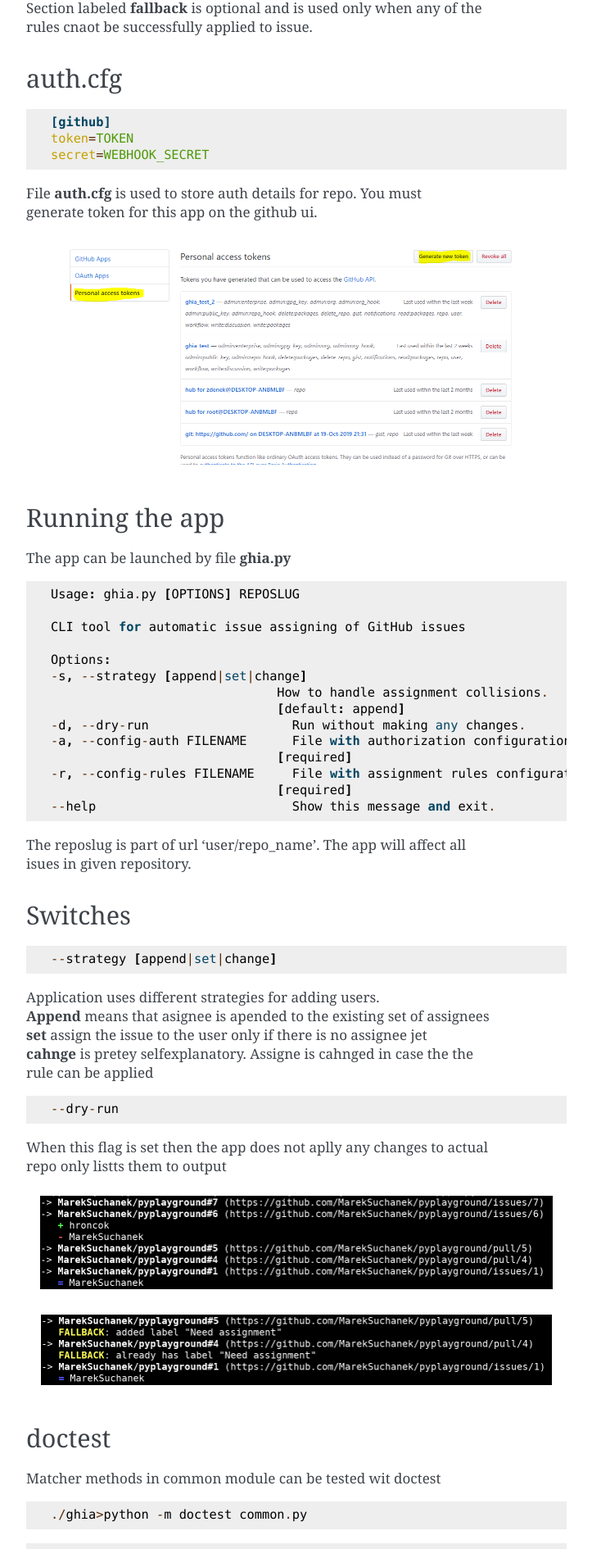
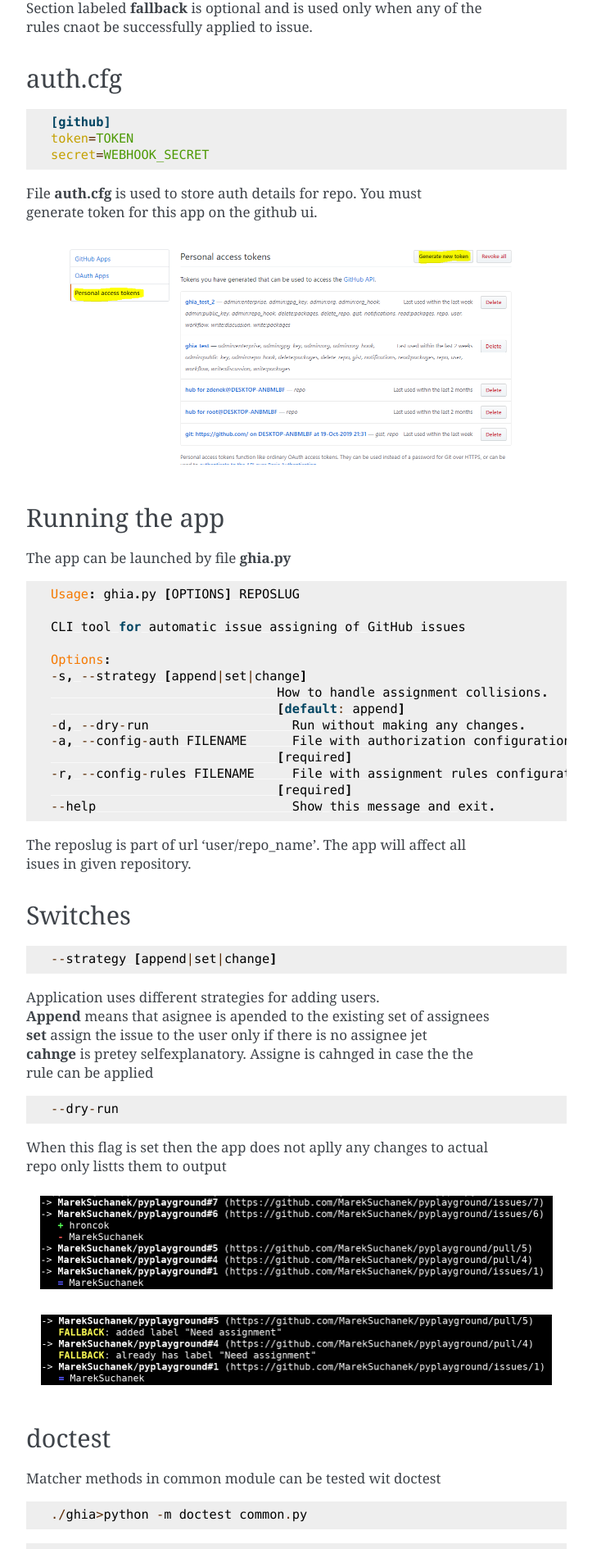
Before and after one commit to svatozde/ghia3, a Sphinx documentation site: the page built from docs/README.rst, in a window 1280 px wide. Shown: the part 587-2477 px from the top of the page at 82% size, without its empty margins (388-1111 px from the left). Built offline with Sphinx 7.4.7, drawn with Linux system fonts in a browser that asks for light colours.

Commit message:
language added to code-examples directives

```diff
--- a/docs/README.rst
+++ b/docs/README.rst
@@ -56,7 +56,7 @@
 
     The app can be launched by file **ghia.py**
 
-.. sourcecode::
+.. sourcecode:: c
 
     Usage: ghia.py [OPTIONS] REPOSLUG
 
@@ -81,7 +81,7 @@
 Switches
 ________
 
-.. code-block::
+.. code-block:: c
 
     --strategy [append|set|change]
 
@@ -93,7 +93,7 @@
     **cahnge** is pretey selfexplanatory. Assigne is cahnged in case the the
     rule can be applied
 
-.. code-block::
+.. code-block:: c
 
    --dry-run
 
```
